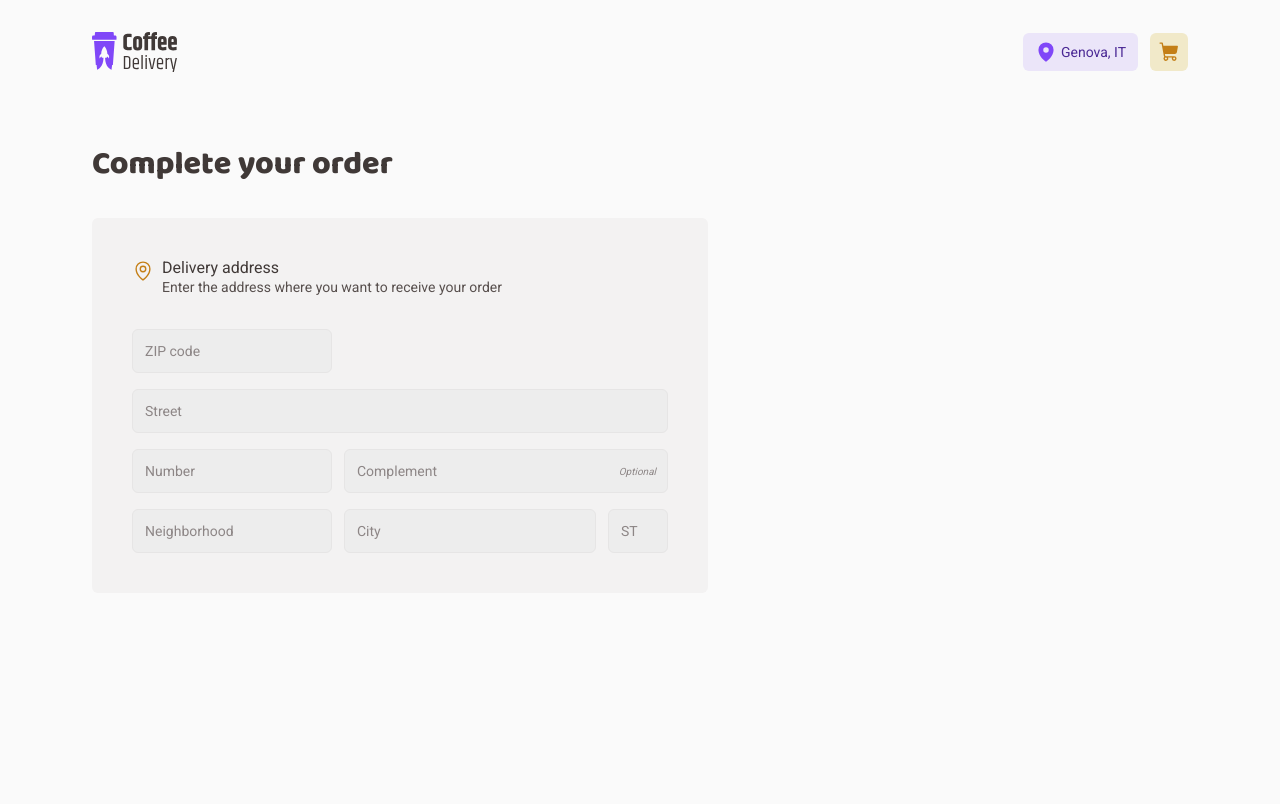
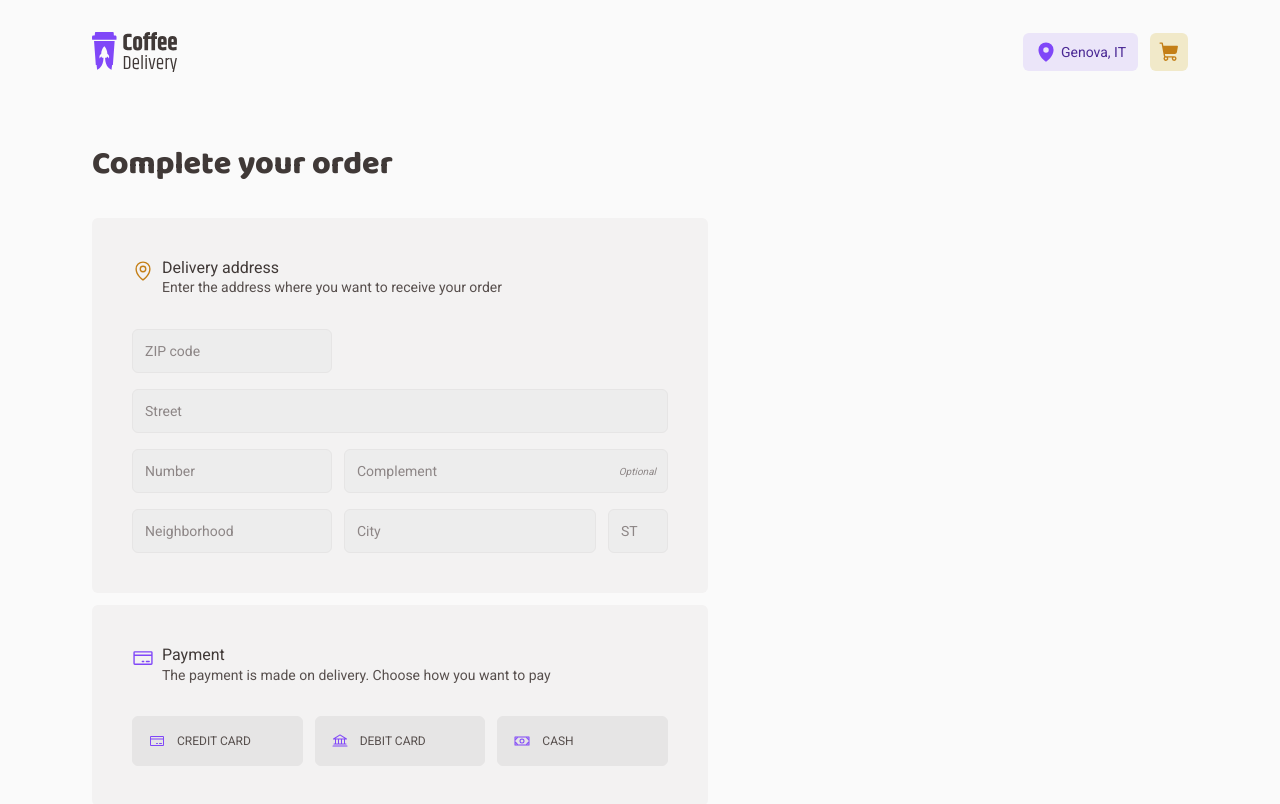
Before and after one commit to jotadagostin/coffeeDelivery, a Next.js app in the folder coffee-delivery/: page /checkout in a window 1280 px wide. Shown: the top 804 px of the page. Built offline with nearby package versions, Linux system fonts and the light colour scheme.

Commit message:
Update PaymentSelector.tsx

```diff
--- a/coffee-delivery/src/components/checkout/PaymentSelector.tsx
+++ b/coffee-delivery/src/components/checkout/PaymentSelector.tsx
@@ -1,3 +1,73 @@
-export function PaymentSelector() {
-  return <div></div>;
+"use client";
+
+import { BankIcon, CreditCardIcon, MoneyIcon } from "@phosphor-icons/react";
+import { useState } from "react";
+
+type PaymentMethod = "credit" | "debit" | "cash";
+
+interface PaymentSelectorProps {
+  onChange?: (method: PaymentMethod) => void;
 }
+
+export function PaymentSelector({ onChange }: PaymentSelectorProps) {
+  const [selected, setSelected] = useState<PaymentMethod | null>(null);
+
+  function handleSelect(method: PaymentMethod) {
+    setSelected(method);
+    onChange?.(method);
+  }
+
+  const buttonClass = (method: PaymentMethod) => `
+    flex items-center gap-3 flex-1 px-4 py-4 rounded-md border transition-colors text-text-xs uppercase cursor-pointer
+    ${
+      selected === method
+        ? "bg-purple-light border-purple text-purple-dark"
+        : "bg-base-button border-base-button text-base-text hover:bg-base-hover"
+    }
+  `;
+
+  return (
+    <div className="bg-base-card rounded-md p-10 flex flex-col gap-8">
+      {/* Header */}
+      <div className="flex gap-2">
+        <CreditCardIcon size={22} className="text-purple mt-0.5 shrink-0" />
+        <div>
+          <p className="text-text-m text-base-subtitle">Payment</p>
+          <p className="text-text-s text-base-text">
+            The payment is made on delivery. Choose how you want to pay
+          </p>
+        </div>
+      </div>
+
+      {/* Options */}
+      <div className="flex gap-3 ">
+        <button
+          type="button"
+          onClick={() => handleSelect("credit")}
+          className={buttonClass("credit")}
+        >
+          <CreditCardIcon size={16} className="text-purple shrink-0" /> Credit
+          Card
+        </button>
+
+        <button
+          type="button"
+          onClick={() => handleSelect("debit")}
+          className={buttonClass("debit")}
+        >
+          <BankIcon size={16} className="text-purple shrink-0" />
+          Debit card
+        </button>
+
+        <button
+          type="button"
+          onClick={() => handleSelect("cash")}
+          className={buttonClass("cash")}
+        >
+          <MoneyIcon size={16} className="text-purple shrink-0" />
+          Cash
+        </button>
+      </div>
+    </div>
+  );
+}
```
